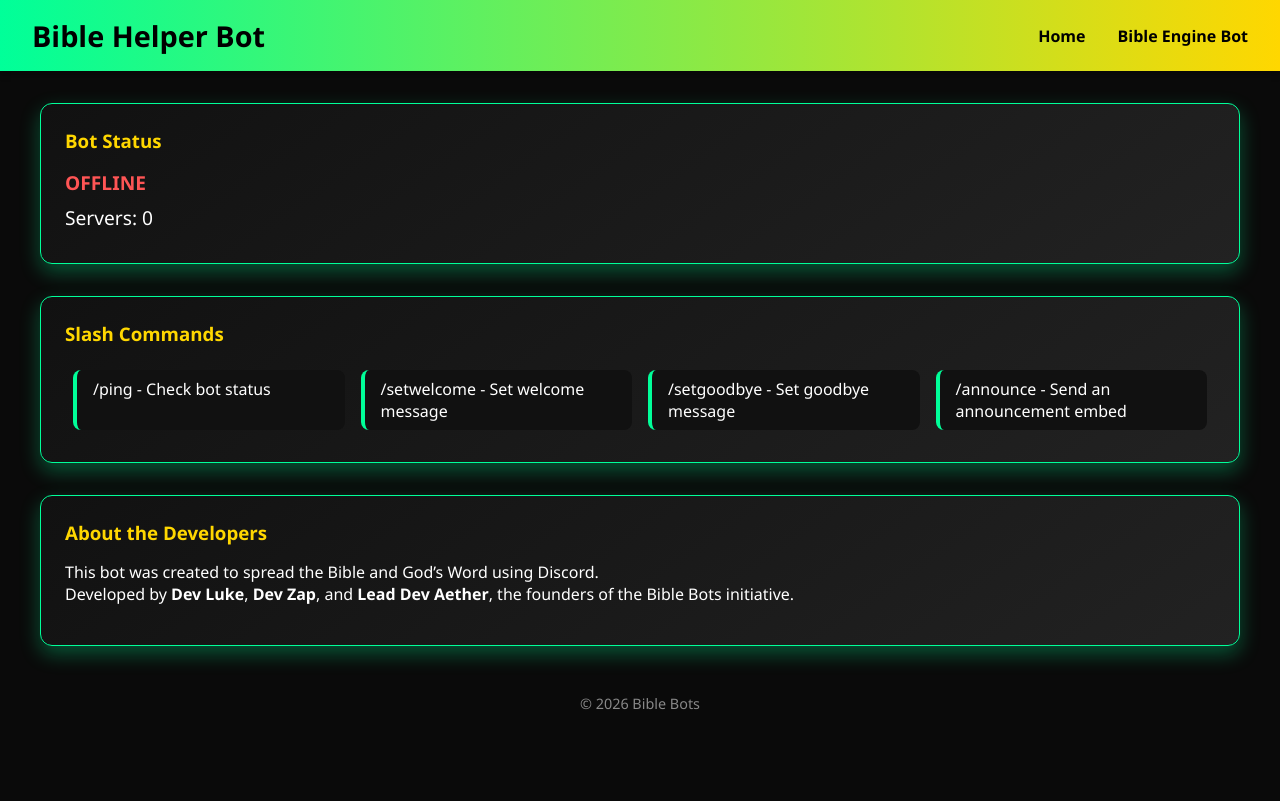
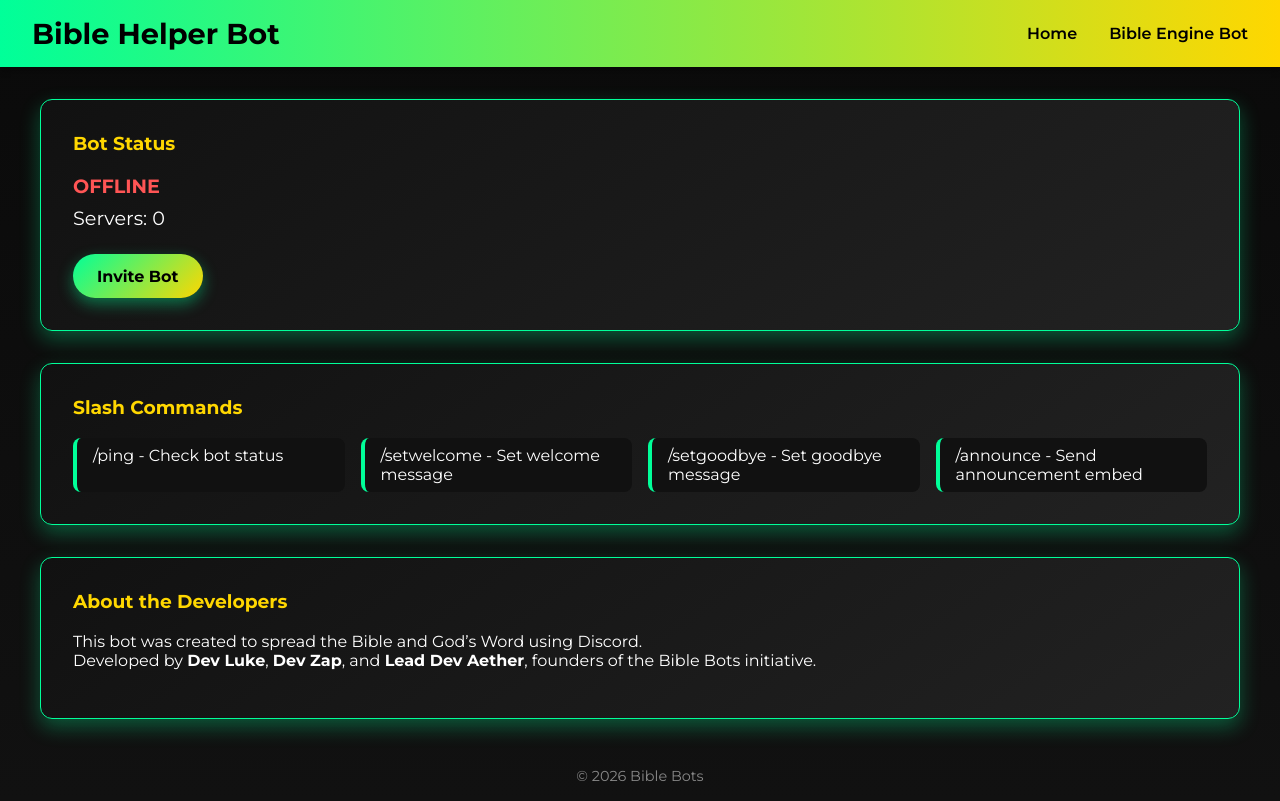
Before and after one commit to Lucifurge/DEDDSHELPERBOT, a website: page public/index.html in a window 1280 px wide. Drawn offline with Linux system fonts and the light colour scheme; no server answers.

Commit message:
Update index.html

```diff
--- a/public/index.html
+++ b/public/index.html
@@ -5,19 +5,16 @@
   <meta name="viewport" content="width=device-width, initial-scale=1.0">
   <title>Bible Helper Bot Dashboard</title>
   <link rel="icon" type="image/x-icon" href="logo.ico">
+  <link href="https://fonts.googleapis.com/css2?family=Montserrat:wght@400;600;700&display=swap" rel="stylesheet">
   <style>
     /* General Styles */
     body {
       margin: 0;
-      font-family: "Segoe UI", Tahoma, Geneva, Verdana, sans-serif;
-      background: #0a0a0a;
+      font-family: "Montserrat", sans-serif;
+      background: linear-gradient(180deg,#0a0a0a,#111);
       color: #fff;
     }
-
-    a {
-      text-decoration: none;
-      color: inherit;
-    }
+    a { text-decoration: none; color: inherit; }
 
     /* Navbar */
     nav {
@@ -28,96 +25,66 @@
       padding: 1rem 2rem;
       box-shadow: 0 4px 6px rgba(0,0,0,0.3);
     }
+    nav h1 { margin:0; font-size:1.8rem; font-weight:700; color:#000; }
+    nav ul { display:flex; list-style:none; margin:0; padding:0; }
+    nav ul li { margin-left:2rem; }
+    nav ul li a { font-weight:600; color:#000; transition:0.3s; }
+    nav ul li a:hover { color:#fff; }
 
-    nav h1 {
-      margin: 0;
-      font-size: 1.8rem;
-      color: #000;
-      font-weight: bold;
+    /* Container */
+    .container { max-width:1200px; margin:2rem auto; padding:0 1rem; }
+
+    /* Card Styles */
+    .card {
+      background: linear-gradient(145deg,#111,#222);
+      border: 1px solid #00ff99;
+      border-radius:12px;
+      padding:2rem;
+      margin-bottom:2rem;
+      box-shadow:0 8px 20px rgba(0,255,153,0.3);
+      transition: transform 0.3s, box-shadow 0.3s;
+    }
+    .card:hover { transform: translateY(-5px); box-shadow:0 12px 25px rgba(0,255,153,0.5); }
+    .card h3 { margin-top:0; color:#ffd700; }
+
+    /* Status */
+    .status { font-size:1.2rem; margin-bottom:0.5rem; }
+    .online { color:#00ff99; font-weight:bold; }
+    .offline { color:#ff5555; font-weight:bold; }
+
+    /* Commands */
+    .commands-list {
+      display:flex; flex-wrap:wrap; gap:1rem;
+    }
+    .commands-list div {
+      flex: 1 1 200px;
+      padding:0.5rem 1rem;
+      background:#111;
+      border-left:4px solid #00ff99;
+      border-radius:8px;
     }
 
-    nav ul {
-      display: flex;
-      list-style: none;
-      padding: 0;
-      margin: 0;
+    /* Invite Button */
+    .invite-btn {
+      display:inline-block;
+      margin-top:1rem;
+      padding:0.8rem 1.5rem;
+      background:linear-gradient(135deg,#00ff99,#ffd700);
+      color:#000;
+      font-weight:700;
+      border-radius:30px;
+      transition:0.3s;
+      box-shadow:0 6px 15px rgba(0,255,153,0.4);
     }
+    .invite-btn:hover { transform:translateY(-3px); box-shadow:0 10px 25px rgba(0,255,153,0.6); }
 
-    nav ul li {
-      margin-left: 2rem;
-    }
+    /* Footer */
+    .footer { text-align:center; margin:3rem 0 1rem; font-size:0.9rem; color:#888; }
 
-    nav ul li a {
-      font-weight: bold;
-      color: #000;
-      transition: 0.3s;
-    }
-
-    nav ul li a:hover {
-      color: #fff;
-    }
-
-    /* Main Dashboard */
-    .container {
-      max-width: 1200px;
-      margin: 2rem auto;
-      padding: 0 1rem;
-    }
-
-    .card {
-      background: linear-gradient(145deg, #111, #222);
-      border: 1px solid #00ff99;
-      border-radius: 12px;
-      padding: 1.5rem;
-      margin-bottom: 2rem;
-      box-shadow: 0 8px 20px rgba(0,255,153,0.3);
-      transition: transform 0.2s;
-    }
-
-    .card:hover {
-      transform: translateY(-5px);
-    }
-
-    .card h3 {
-      margin-top: 0;
-      margin-bottom: 1rem;
-      color: #ffd700;
-    }
-
-    .status {
-      font-size: 1.2rem;
-      margin-bottom: 0.5rem;
-    }
-
-    .online {
-      color: #00ff99;
-      font-weight: bold;
-    }
-
-    .offline {
-      color: #ff5555;
-      font-weight: bold;
-    }
-
-    .commands-list {
-      display: flex;
-      flex-wrap: wrap;
-    }
-
-    .commands-list div {
-      flex: 1 1 200px;
-      margin: 0.5rem;
-      padding: 0.5rem 1rem;
-      background: #111;
-      border-left: 4px solid #00ff99;
-      border-radius: 8px;
-    }
-
-    .footer {
-      text-align: center;
-      margin: 3rem 0 1rem;
-      font-size: 0.9rem;
-      color: #888;
+    /* Responsive */
+    @media(max-width:768px){
+      nav ul li { margin-left:1rem; }
+      .commands-list { flex-direction:column; }
     }
   </style>
 </head>
@@ -136,6 +103,7 @@
       <h3>Bot Status</h3>
       <div id="status" class="status">Checking status...</div>
       <div id="servers" class="status">Servers: ...</div>
+      <a href="https://discord.com/oauth2/authorize?client_id=1460964137956933747&permissions=8&scope=bot%20applications.commands" target="_blank" class="invite-btn">Invite Bot</a>
     </div>
 
     <!-- Commands Card -->
@@ -145,15 +113,15 @@
         <div>/ping - Check bot status</div>
         <div>/setwelcome - Set welcome message</div>
         <div>/setgoodbye - Set goodbye message</div>
-        <div>/announce - Send an announcement embed</div>
+        <div>/announce - Send announcement embed</div>
       </div>
     </div>
 
     <!-- About Devs -->
     <div class="card">
       <h3>About the Developers</h3>
-      <p>This bot was created to spread the Bible and God’s Word using Discord. <br>
-      Developed by <strong>Dev Luke</strong>, <strong>Dev Zap</strong>, and <strong>Lead Dev Aether</strong>, the founders of the Bible Bots initiative.</p>
+      <p>This bot was created to spread the Bible and God’s Word using Discord.<br>
+      Developed by <strong>Dev Luke</strong>, <strong>Dev Zap</strong>, and <strong>Lead Dev Aether</strong>, founders of the Bible Bots initiative.</p>
     </div>
   </div>
 
```
